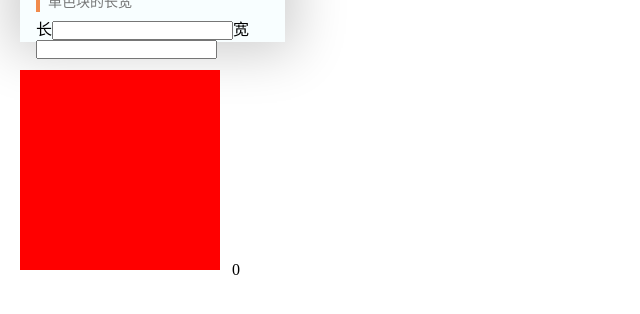
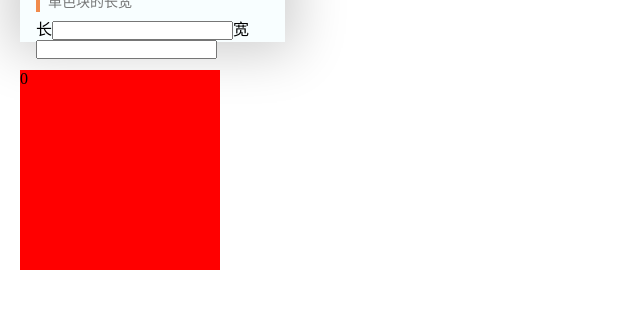
Before and after one commit to tinnkm/demo, a Vue app: page / in a window 1280 px wide. Shown: the part 198-512 px from the top of the page, without its empty margins (0-640 px from the left). Built offline with nearby package versions, Linux system fonts and the light colour scheme.

Commit message:
'添加动态样式'

```diff
--- a/src/components/block/block.vue
+++ b/src/components/block/block.vue
@@ -2,7 +2,7 @@
     <div class="block-wrapper" :style="{display:'block',width:realWidth,
                   height:realHeight,
                   backgroundColor:backgroundColor}">
-        <span class="block-vertical-right-bottom" >0</span>
+        <span :class="textStyle" >0</span>
     </div>
 </template>
 <script>
@@ -14,6 +14,9 @@ export default {
         },
         realHeight: function() {
             return this.height + 'px'
+        },
+        textStyle: function() {
+            return 'block-'+this.arrangement+'-'+this.textPosition+'-'+this.style
         }
     },
     props: {
```
